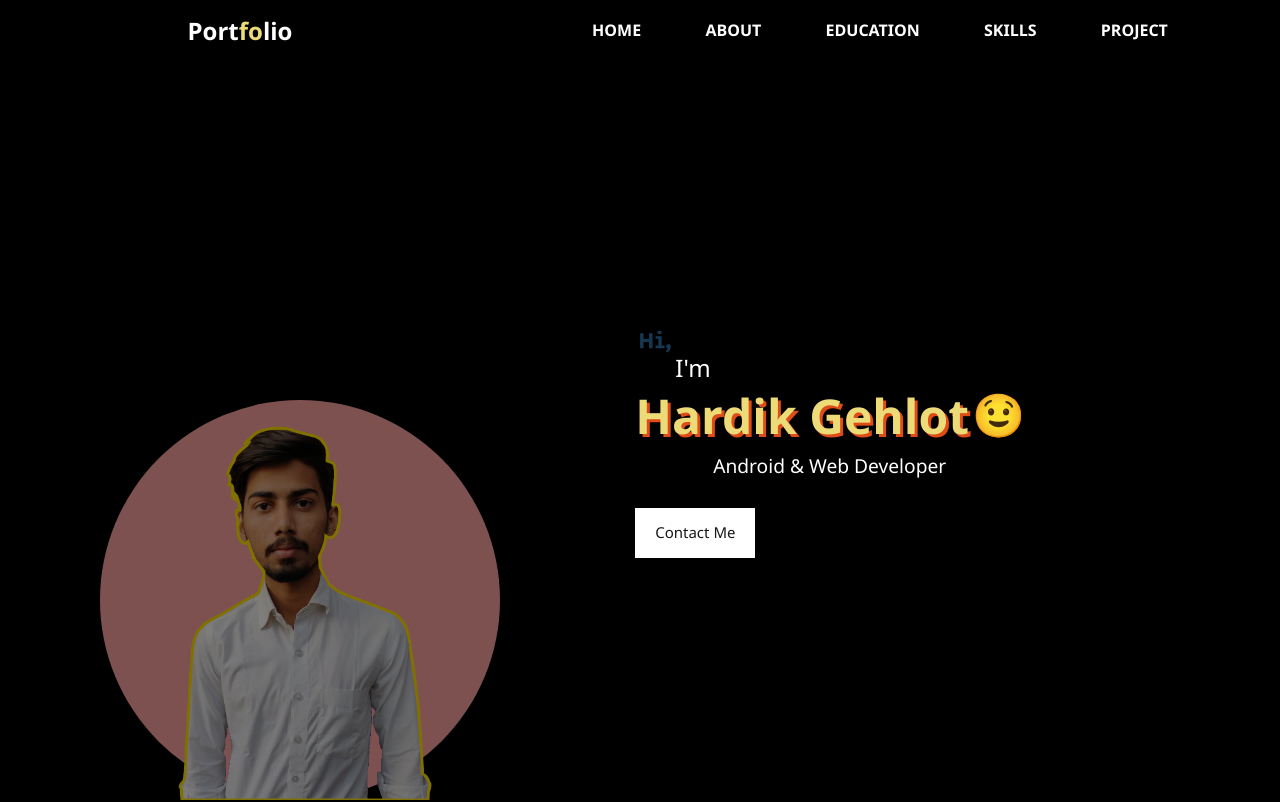
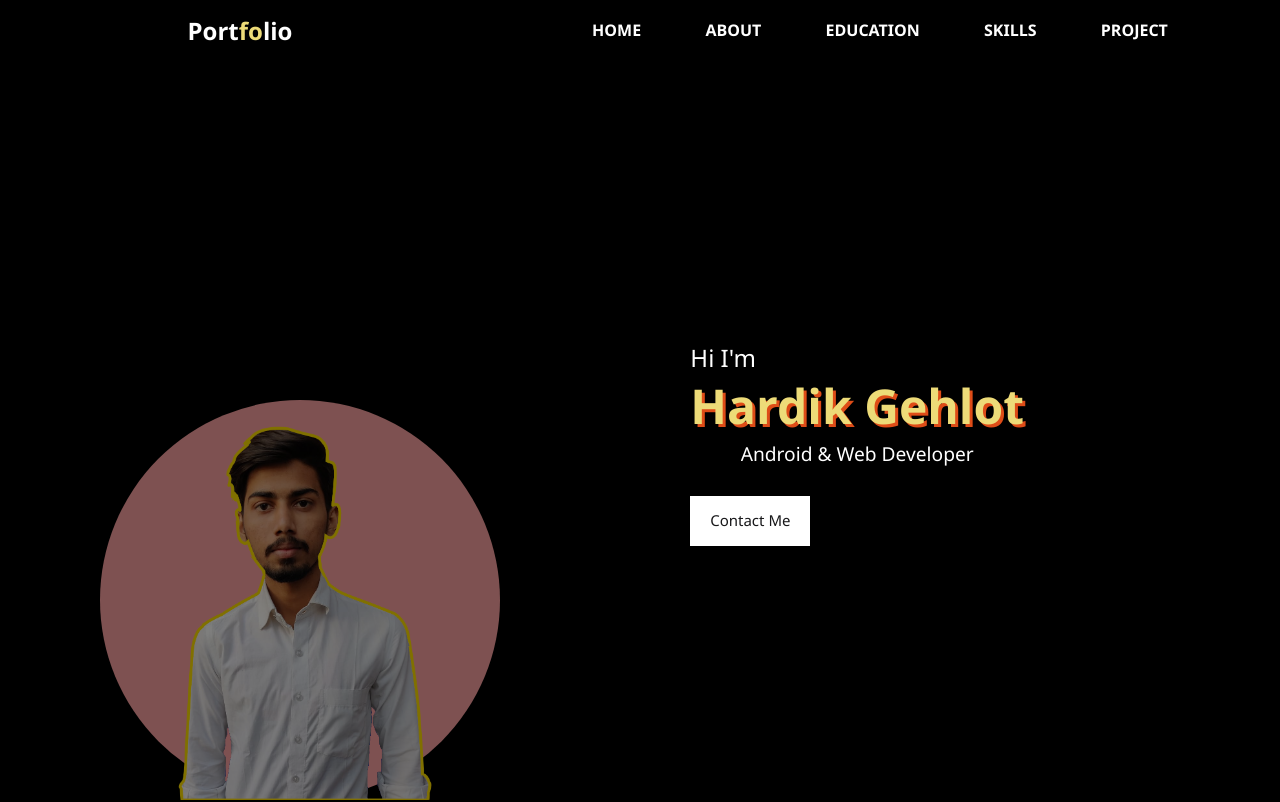
Before and after one commit to Hardik-Gehlot/portfolio, a React (Create React App) app: page / in a window 1280 px wide. Shown: the top 802 px of the page. Built offline with nearby package versions, Linux system fonts and the light colour scheme.

Commit message:
remove react-lottie and react-icons beacause they have to force close and throwing error on deployment

```diff
--- a/package.json
+++ b/package.json
@@ -8,8 +8,6 @@
     "@testing-library/user-event": "^13.5.0",
     "react": "^18.2.0",
     "react-dom": "^18.2.0",
-    "react-icons": "^4.8.0",
-    "react-lottie": "^1.2.3",
     "react-router-dom": "^6.11.1",
     "react-scripts": "5.0.1",
     "sass": "^1.62.1",
--- a/src/Components/home/Home.js
+++ b/src/Components/home/Home.js
@@ -2,25 +2,7 @@ import Button from "../Button";
 import profile from "../../assets/images/profile.png";
 import Lottie from 'react-lottie';
 import "./style.scss";
-import hiAnimation from "../../assets/images/hi.json";
-import winkAnimation from "../../assets/images/wink.json";
 const Home = () => {
-    const hi = {
-        loop: true,
-        autoplay: true,
-        animationData: hiAnimation,
-        rendererSettings: {
-            preserveAspectRatio: 'xMidYMid slice'
-        }
-    }
-    const wink = {
-        loop: true,
-        autoplay: true,
-        animationData: winkAnimation,
-        rendererSettings: {
-            preserveAspectRatio: 'xMidYMid slice'
-        }
-    }
     function handleClick() {
         const home = document.getElementById("contactme");
         home.scrollIntoView({ behavior: "smooth" });
@@ -35,8 +17,8 @@ const Home = () => {
             </div>
             <div className="intro">
                 <ul>
-                    <li className="first"><div className="lottie"><Lottie options={hi}/></div>I'm </li>
-                    <li className="name">Hardik Gehlot <div className="lottie"><Lottie options={wink}/></div></li>
+                    <li className="first">Hi I'm </li>
+                    <li className="name">Hardik Gehlot </li>
                     <li className="title"><div>Android & Web Developer</div></li>
                     <li className="btnDiv"><Button text={"Contact Me"} alternateText={"Stay Connected"} onClick={handleClick}></Button></li>
                 </ul>
--- a/src/Components/navbar/Navbar.js
+++ b/src/Components/navbar/Navbar.js
@@ -1,6 +1,8 @@
 import { useState } from "react";
-import { SlMenu } from "react-icons/sl";
-import { VscChromeClose } from "react-icons/vsc";
+// import { SlMenu } from "react-icons/sl";
+// import { VscChromeClose } from "react-icons/vsc";
+import menu from "../../assets/icons/hamburger-menu.svg";
+import close from "../../assets/icons/cross.svg";
 import "./style.scss";
 const Navbar = () => {
   const [mobileMenu, setMobileMenu] = useState(false);
@@ -17,11 +19,9 @@ const Navbar = () => {
       <div className="mobileMenuItems">
         {
           mobileMenu ? (
-            <VscChromeClose onClick={() => {
-              setMobileMenu(false)
-            }} />
+            <img src={close} onClick={()=> {setMobileMenu(false)}}/>
           ) : (
-            <SlMenu onClick={()=> {setMobileMenu(true)}} />
+            <img src={menu} onClick={()=> {setMobileMenu(true)}}/>
           )
         }
       </div>
@@ -29,46 +29,3 @@ const Navbar = () => {
   )
 }
 export default Navbar;
-//   return (
-//     <header className={`header ${mobileMenu ? 'mobileView' : ''} ${show}`}>
-//       <ContentWrapper>
-//         <div className="logo" onClick={()=>navigate("/")}>
-//           <img src={logo} alt="movix" />
-//         </div>
-//         <ul className="menuItems">
-//           <li className="menuItem" onClick={()=>navigationHandler("movie")}>Movies</li>
-//           <li className="menuItem" onClick={()=>navigationHandler("tv")}>TV Shows</li>
-//           <li className="menuItem"><HiOutlineSearch onClick={openSearch}/></li>
-//         </ul>
-//         <div className="mobileMenuItems">
-//           <HiOutlineSearch onClick={openSearch} />
-//           {
-//             mobileMenu ? (
-//               <VscChromeClose onClick={() => {
-//                 setMobileMenu(false)
-//               }} />
-//             ) : (
-//               <SlMenu onClick={openMobileMenu} />
-//             )
-//           }
-//         </div>
-//       </ContentWrapper>
-//       {showSearch && <div className="searchBar">
-//         <ContentWrapper>
-//           <div className="searchInput">
-//             <input type="text"
-//               placeholder='search for movies or tv shows...'
-//               onChange={(e) => setQuery(e.target.value)}
-//               onKeyUp={searchQueryHandler}
-//             />
-//             <VscChromeClose onClick={() => {
-//               setShowSearch(false)
-//             }} />
-//           </div>
-//         </ContentWrapper>
-//       </div>}
-//     </header>
-//   );
-// };
-
-// export default Header;
--- a/src/Components/navbar/style.scss
+++ b/src/Components/navbar/style.scss
@@ -55,9 +55,9 @@
             display: none;
         }
 
-        svg {
-            font-size: 18px;
-            color: white;
+        img {
+            height: 25px;
+            width: 25px;
         }
     }
 
```
Also changed, not shown: src/assets/icons/cross.svg, src/assets/icons/hamburger-menu.svg.
